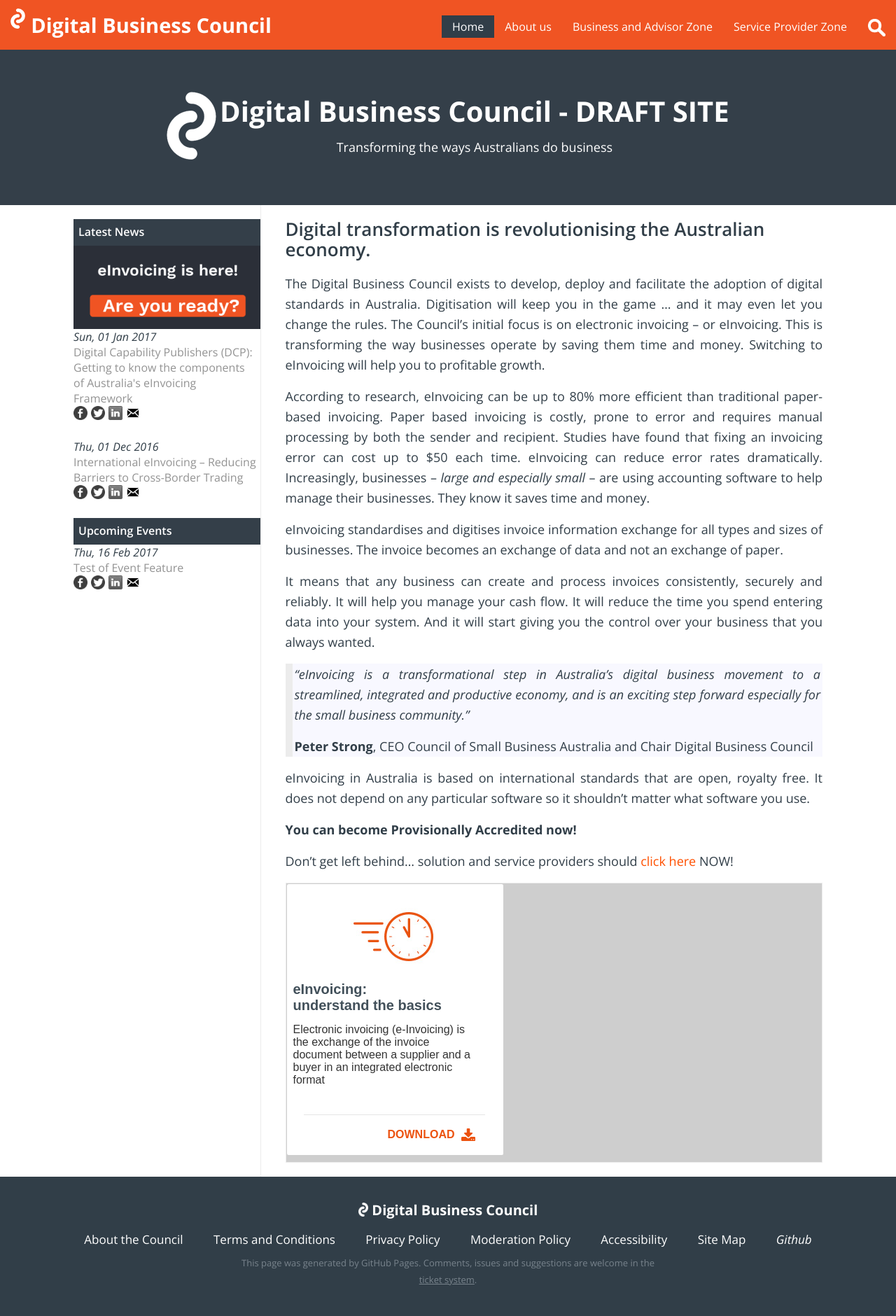
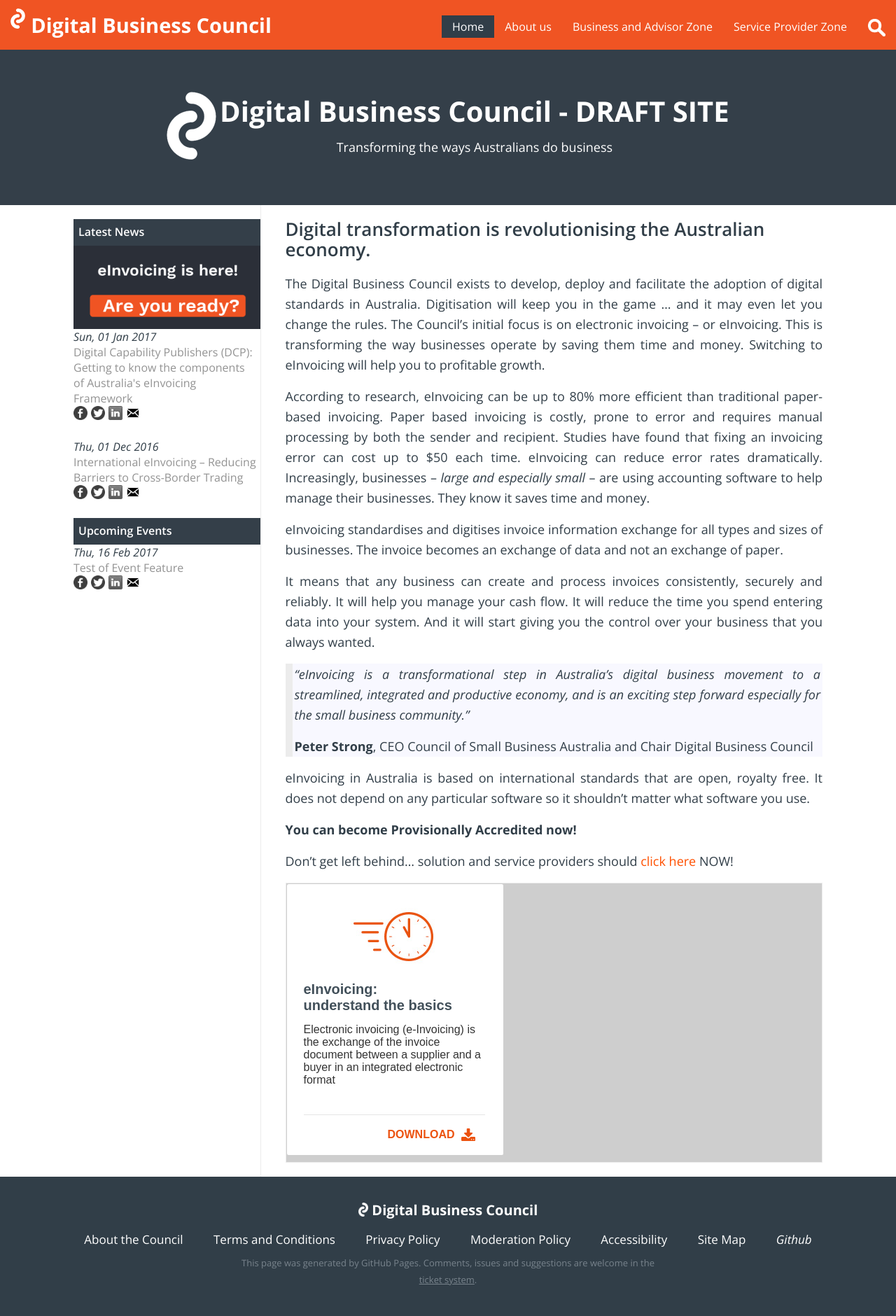
Before and after one commit to Digital-Business-Council/Digital-Business-Council.github.io, a Jekyll site: the page built from index.md, in a window 1280 px wide. Shown: the whole page at 70% size. Built offline with Jekyll 4.4.1, drawn with Linux system fonts in a browser that asks for light colours; our own code applies the rules of GitHub Pages for plain Markdown files.

Commit message:
Update call-to-action-block.html

```diff
--- a/_includes/call-to-action-block.html
+++ b/_includes/call-to-action-block.html
@@ -8,10 +8,10 @@
                 <img  src="/images/clock_sml.png">
                 <br />
             </div>
-            <div class="cta-header" style="left: 10px; top: 140px;">
+            <div class="cta-header" style="left: 25px; top: 140px;">
                 <h3><span>eInvoicing:</span></h3><h3><span>understand the basics</span></h3>
             </div>
-            <div class="cta-text" style="left: 10px; top: 200px;">
+            <div class="cta-text" style="left: 25px; top: 200px;">
                 <p><span>Electronic invoicing (e-Invoicing) is the exchange of the invoice document between a supplier and a buyer in an integrated electronic format</span></p>
             </div>
         </div>
```
